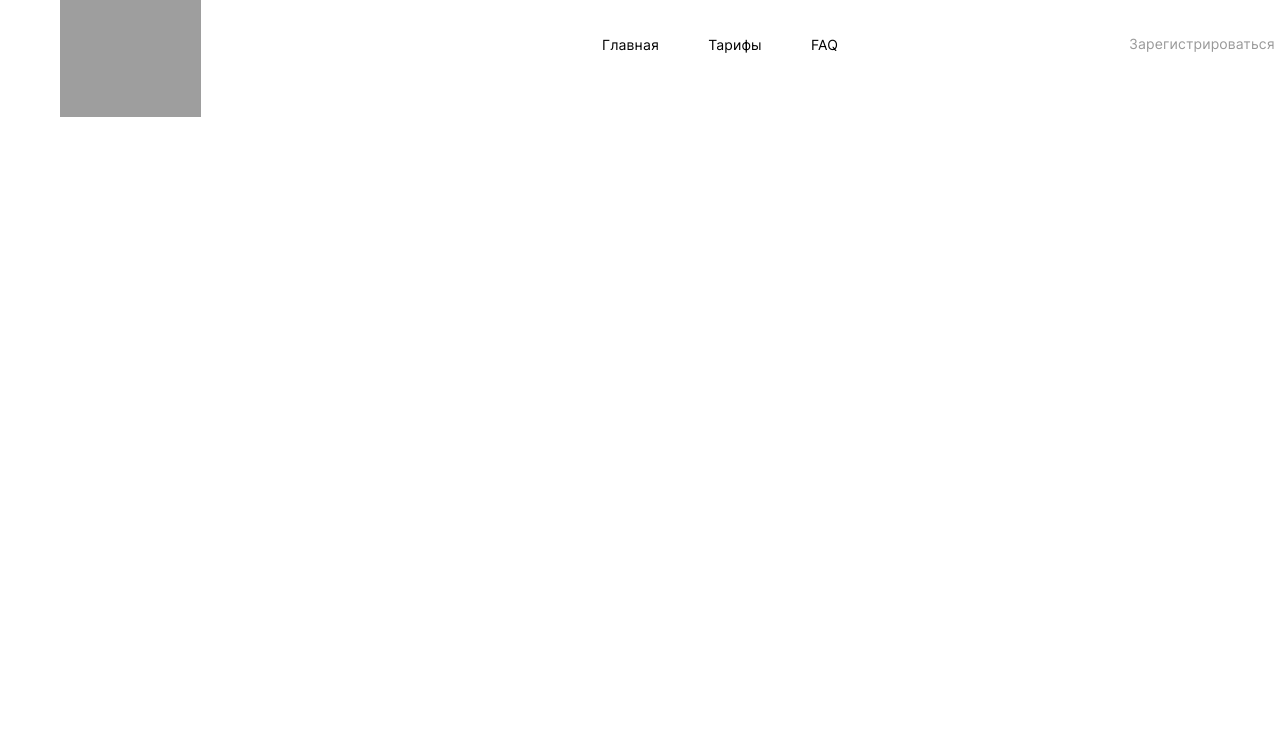
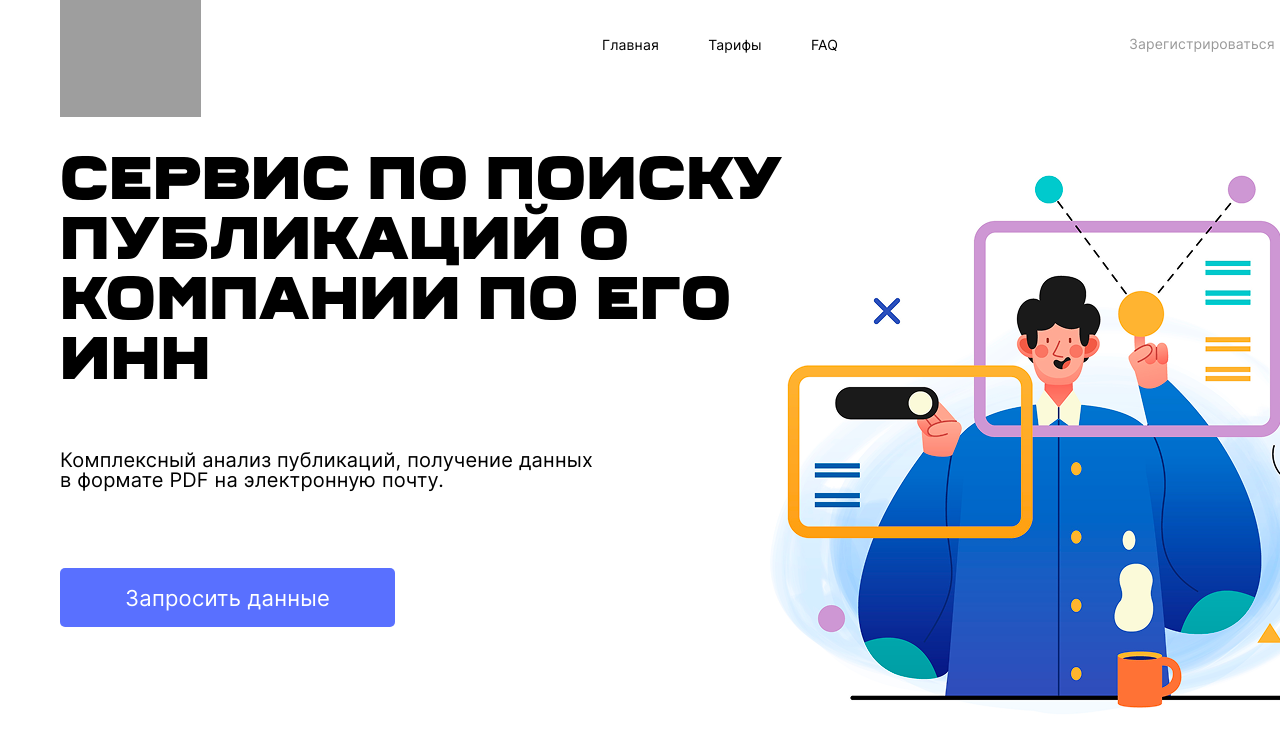
Before and after one commit to Type-Of-Null/Scan_React_Skillfactory, a React (Vite) app: page / in a window 1280 px wide. Shown: the top 752 px of the page. Built offline with nearby package versions, Linux system fonts and the light colour scheme; grey boxes are pictures that could not be loaded.

Commit message:
The header promo is finished

```diff
--- a/src/components/Header.jsx
+++ b/src/components/Header.jsx
@@ -32,7 +32,9 @@ export default function Header() {
         <button
           id="button_login"
           className="ml-[20px] h-[26px] w-[65px] rounded-[5px] bg-[#7CE3E1] font-['Inter'] text-[14px] leading-none font-medium tracking-[0.01em]"
-        >Войти</button>
+        >
+          Войти
+        </button>
       </div>
     </header>
   );
--- a/src/components/Promo.jsx
+++ b/src/components/Promo.jsx
@@ -1,8 +1,35 @@
 import React from "react";
+import PromoImg from "../assets/img/Promo.png";
 
 export default function Promo() {
   return (
-    <div className="absolute w-[1320px] h-[620px] top-[117px] left-[60px]"></div>
+    <section id="promo" className="m-auto mt-6 flex h-[620px] w-[1320px]">
+      <div className="flex flex-col">
+        <div className="relative z-1 mt-[25px] h-[288px] w-[743px] font-['Ferry'] text-[60px] leading-none font-black tracking-[0.01em] text-black">
+          сервис по поиску публикаций о компании по его ИНН
+        </div>
+        <span className="mt-5 h-[48px] w-[534px] font-['Inter'] text-[20px] leading-none font-normal tracking-[0.01em]">
+          Комплексный анализ публикаций, получение данных в формате PDF на
+          электронную почту.
+        </span>
+        <button
+          id="button_request"
+          className="mt-[70px] h-[59px] w-[335px] rounded-[5px] bg-[#5970FF] font-['Inter'] text-[22px] leading-none font-medium tracking-[0.01em] text-white"
+        >
+          Запросить данные
+        </button>
+      </div>
+      {/*Сперва не понял для чего ЭТОТ квадрат на макете... :)
+       */}
+      <div className="absolute top-[117px] left-[1289px] z-10 h-[73px] w-[69px] bg-white"></div>
+      <div className="absolute top-[117px] left-[751px] h-[620px] w-[629px] overflow-hidden">
+        <img
+          src={PromoImg}
+          alt="Здесь должно быть изображение, если бы оно загрузилось"
+          className="mt-[27px] h-[593px] object-cover object-[right_bottom]"
+        />
+      </div>
+    </section>
   );
 }
 ``;
--- a/src/styles/common.css
+++ b/src/styles/common.css
@@ -4,13 +4,13 @@
 @font-face {
 	font-family: 'ferry';
 	src        : url('../fonts/ferry_black.otf') format('opentype');
-	font-weight: normal;
-	font-style : normal;
+	font-weight: 900;
+	font-style  : normal;
 }
 
 @font-face {
 	font-family: 'inter';
 	src        : url('../fonts/inter.ttf') format('truetype');
-	font-weight: normal;
-	font-style : normal;
+	font-weight: 400;
+	font-style  : normal;
 }
```
Also changed, not shown: src/assets/img/Promo.jpg (added), src/assets/img/Promo.png (added).
